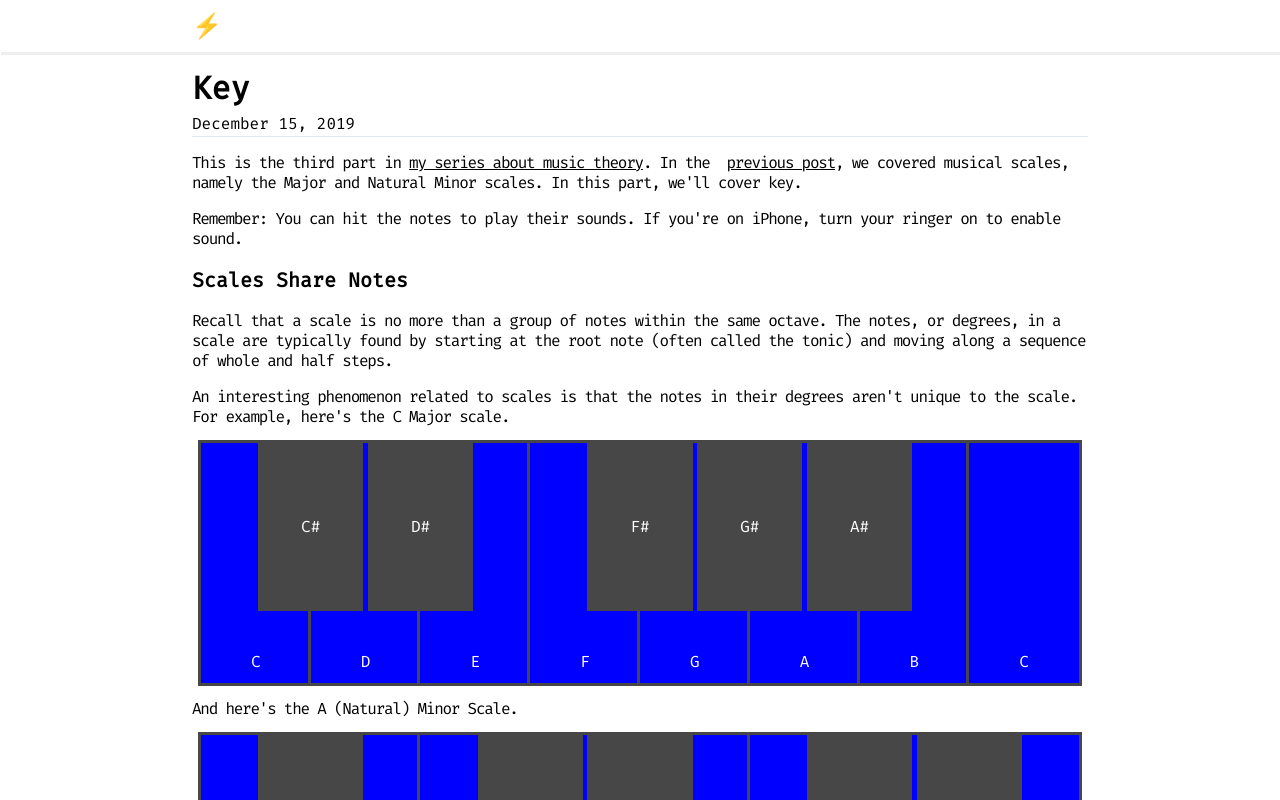
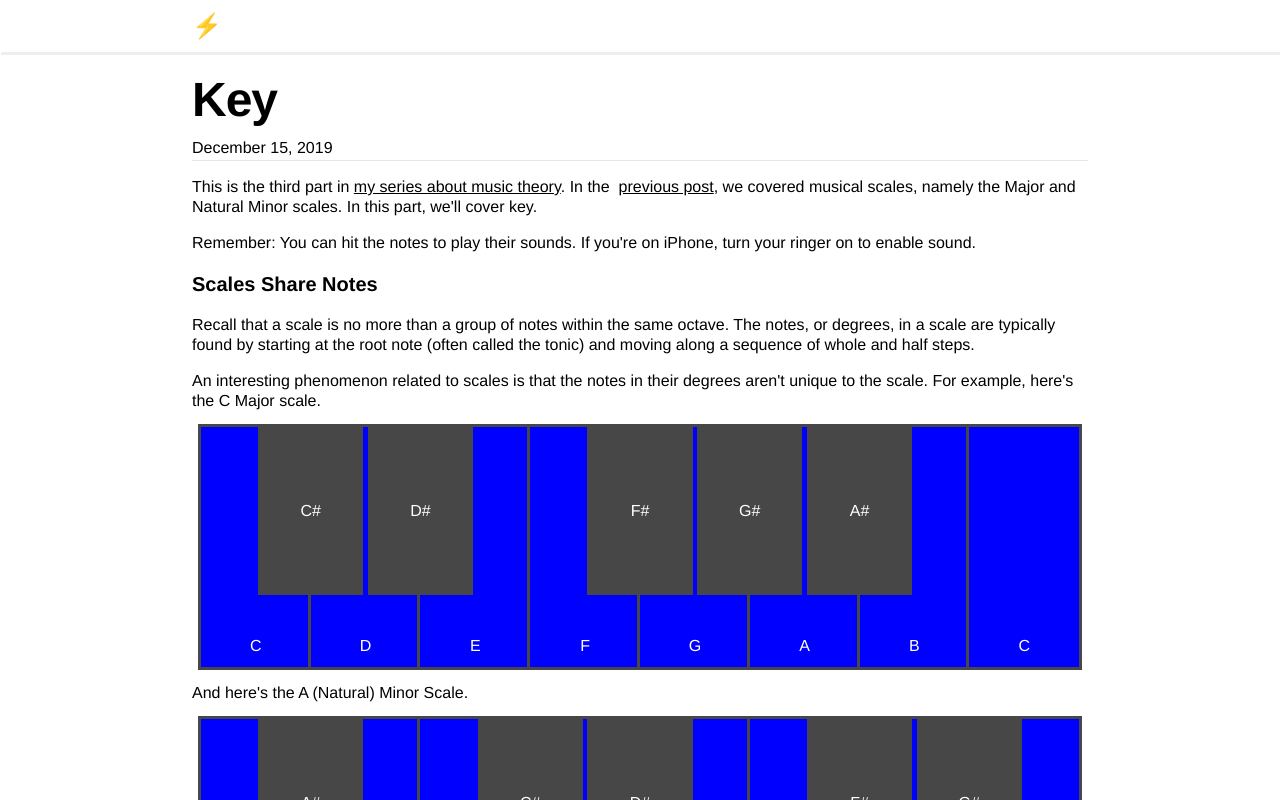
Before and after one commit to aunyks/blog, a Next.js app: page /2019/12/key in a window 1280 px wide. Shown: the top 800 px of the page. Built offline with nearby package versions, Linux system fonts and the light colour scheme.

Commit message:
Move to sans-serif fonts for the post pages

```diff
--- a/components/Post.js
+++ b/components/Post.js
@@ -15,7 +15,7 @@ export default function Post({
   children
 }) {
   return (
-    <>
+    <div style={{ fontFamily: '"Helvetica Neue", Helvetica, Arial, sans-serif' }}>
       <PostHead
         title={title}
         subtitle={subtitle}
@@ -28,6 +28,6 @@ export default function Post({
         <PostFooter remark={remark} date={date} />
         <GAnalytics />
       </PostBody>
-    </>
+    </div>
   )
 }
--- a/styles/index.css
+++ b/styles/index.css
@@ -5,7 +5,7 @@
 @tailwind utilities;
 
 html, body {
-  font-family: 'Fira Mono', monospace;
+  font-family: "Fira Mono", monospace;
   background-color: white;
   color: black;
 }
@@ -20,9 +20,12 @@ a:visited {
 }
 
 p {
-  letter-spacing: -1.25px;
   line-height: 1.25em;
   margin: 1em 0;
+}
+
+h1 {
+  letter-spacing: -1px;
 }
 
 h1, h2, h3, h4 {
@@ -30,7 +33,7 @@ h1, h2, h3, h4 {
 }
 
 h1 {
-  font-size: 2em;
+  font-size: 3em;
 }
 
 h2 {
@@ -172,6 +175,14 @@ button.melody {
     iPhone X, 6, 7, 8
   */
 
+  h1 {
+    font-size: 1.75em;
+  }
+
+  h2 {
+    font-size: 1.25em;
+  }
+
   .note.black {
     width: 7%;
     margin: 0 -6%;
```
